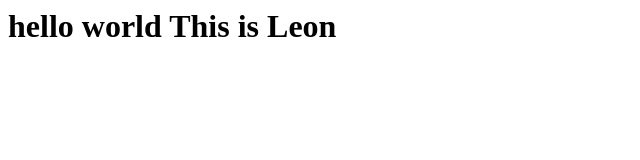
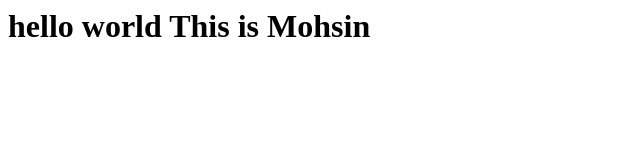
Before and after one commit to mamirza/test, a plain HTML site: page index.html in a window 1280 px wide. Shown: the whole page, without its empty margins (0-640 px from the left). Drawn offline with Linux system fonts and the light colour scheme.

Commit message:
Changed the name

```diff
--- a/index.html
+++ b/index.html
@@ -1,6 +1,6 @@
 <html>
 
 <body>
-<h1>hello world This is Leon</h1>
+<h1>hello world This is Mohsin</h1>
 </body>
 </html>
```
